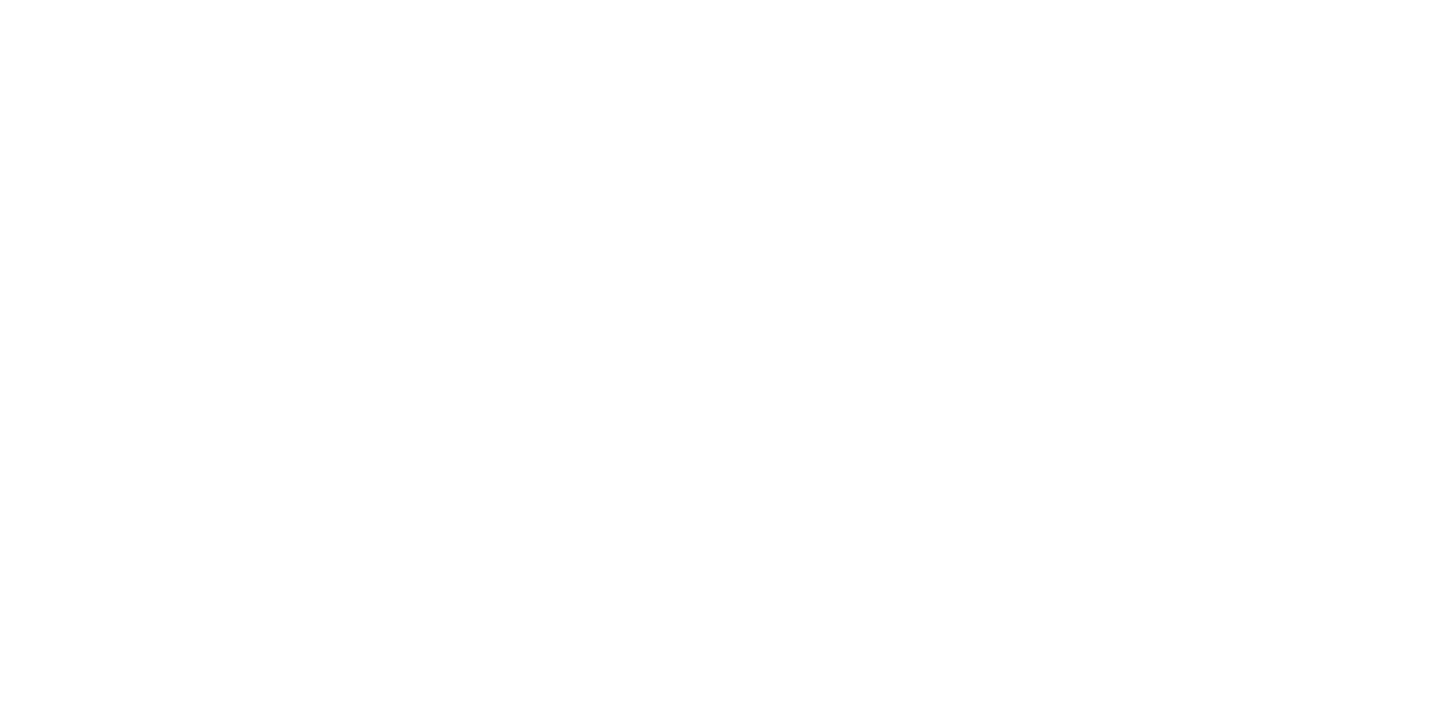
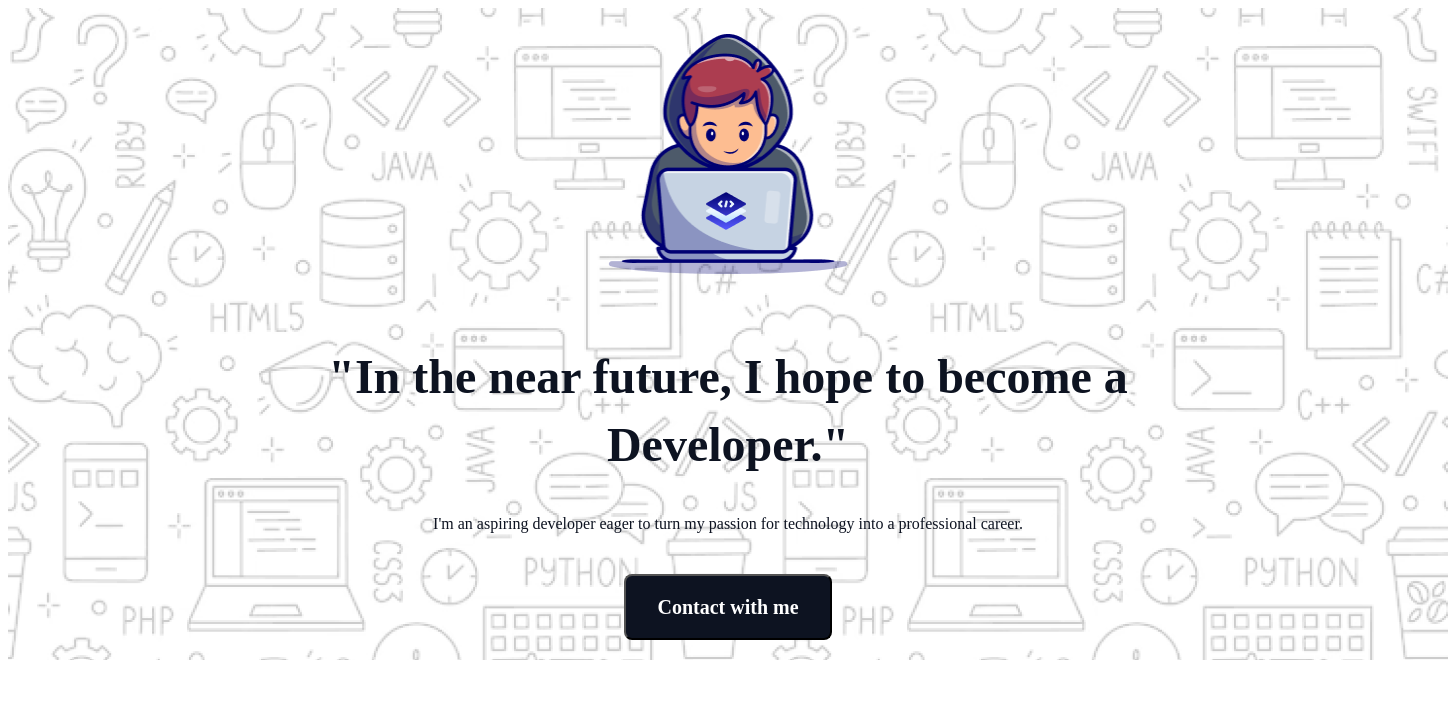
Before and after one commit to AbdullahAlTowsif/Challenge-Begins, a plain HTML site: page index.html in a window 1280 px wide. Shown: the whole page, 1448 px wide, since content can reach past the window. Drawn offline with Linux system fonts and the light colour scheme; a web font is replaced by a local one.

Commit message:
header section added

```diff
--- a/index.html
+++ b/index.html
@@ -4,8 +4,24 @@
     <meta charset="UTF-8">
     <meta name="viewport" content="width=device-width, initial-scale=1.0">
     <title>Challenge Begins</title>
+    <link rel="stylesheet" href="styles/style.css">
 </head>
 <body>
-
+    <header class="header-container">
+        <div class="header-content">
+            <img class="devloper-pic" src="assets/Group.png" alt="">
+            <div class="header-descriptions">
+                <div class="header-description">
+                    <h1 class="title">"In the near future, I hope to become a Developer."</h1>
+                    <p class="title-description">I'm an aspiring developer eager to turn my passion for technology into a professional career.</p>
+                </div>
+                <div class="header-btn">
+                    <button class="btn-primary">Contact with me</button>
+                </div>
+            </div>
+        </div>
+    </header>
+    <main></main>
+    <footer></footer>
 </body>
 </html>
--- /dev/null
+++ b/styles/style.css
@@ -0,0 +1,69 @@
+@import url('https://fonts.googleapis.com/css2?family=Azeret+Mono:ital,wght@0,100..900;1,100..900&display=swap');
+
+body{
+    font-family: "Azeret Mono", monospace;
+}
+
+.header-container{
+    width: 1440px;
+    height: 652px;
+    background: url("../assets/Hero-bg.png");
+    margin: 0 auto;
+}
+
+.header-content{
+    padding: 26px 221px 44px 221px;
+}
+
+.header-content .devloper-pic{
+    padding-left: 378.86px;
+    padding-right: 378.86px;
+    padding-bottom: 32px;
+}
+
+.devloper-pic{
+    width: 240.28px;
+    height: 240px;
+}
+
+.header-description .title{
+    color: rgb(13, 19, 33);
+    font-family: Azeret Mono;
+    font-size: 48px;
+    font-weight: 800;
+    line-height: 68px;
+    letter-spacing: 0%;
+    text-align: center;
+}
+
+.header-description .title-description{
+    color: rgb(13, 19, 33);
+    font-family: Azeret Mono;
+    font-size: 16px;
+    font-weight: 400;
+    line-height: 26px;
+    letter-spacing: 0%;
+    text-align: center;
+}
+
+.header-btn{
+    display: flex;
+    flex-direction: row;
+    justify-content: center;
+    align-items: center;
+    padding: 21px 24px 21px 24px;
+}
+
+.btn-primary{
+    width: 208px;
+    height: 66px;
+    border-radius: 8px;
+    background: rgb(13, 19, 33);
+    color: rgb(255, 255, 255);
+    font-family: Azeret Mono;
+    font-size: 20px;
+    font-weight: 600;
+    line-height: 23px;
+    letter-spacing: 0%;
+    text-align: center;
+}
```
